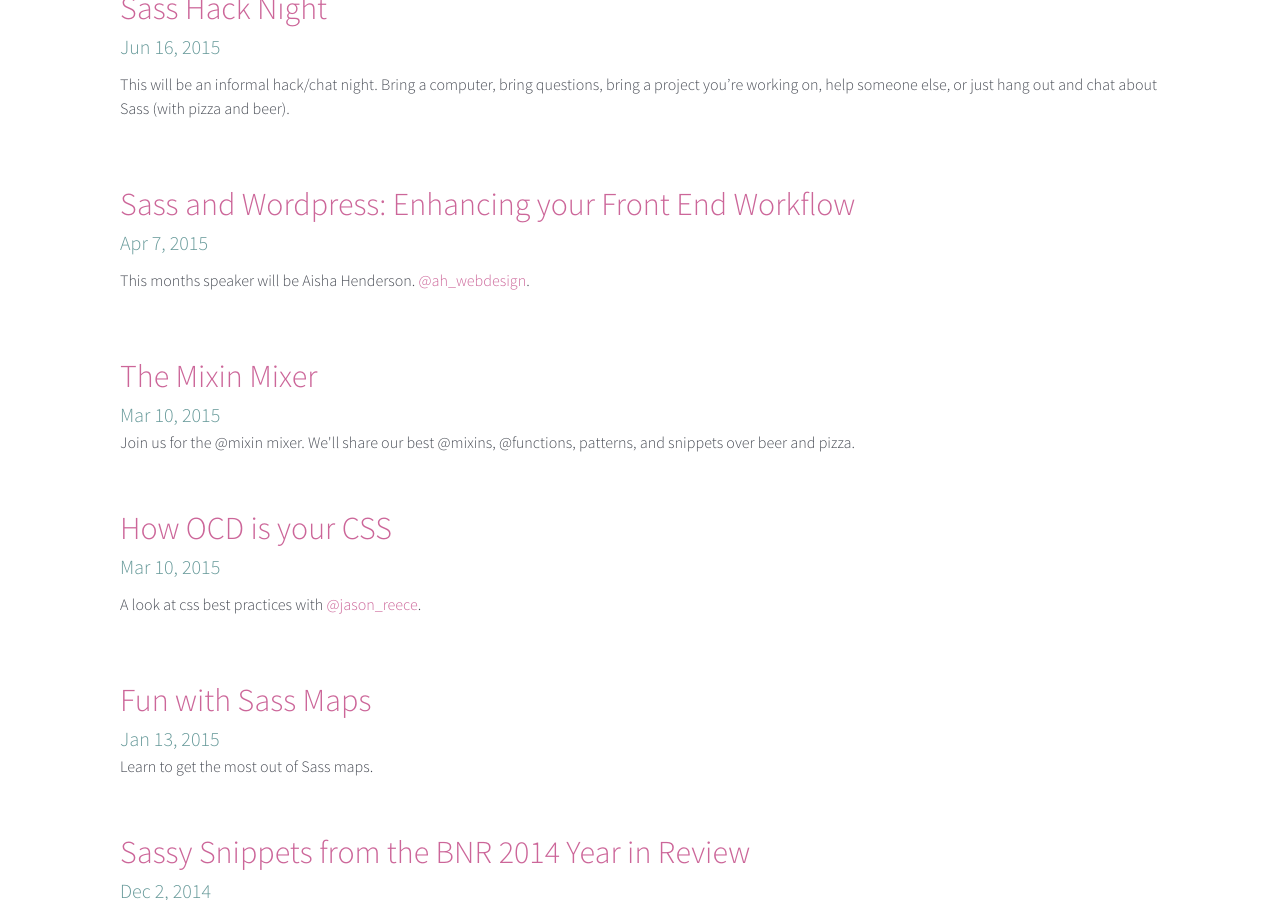
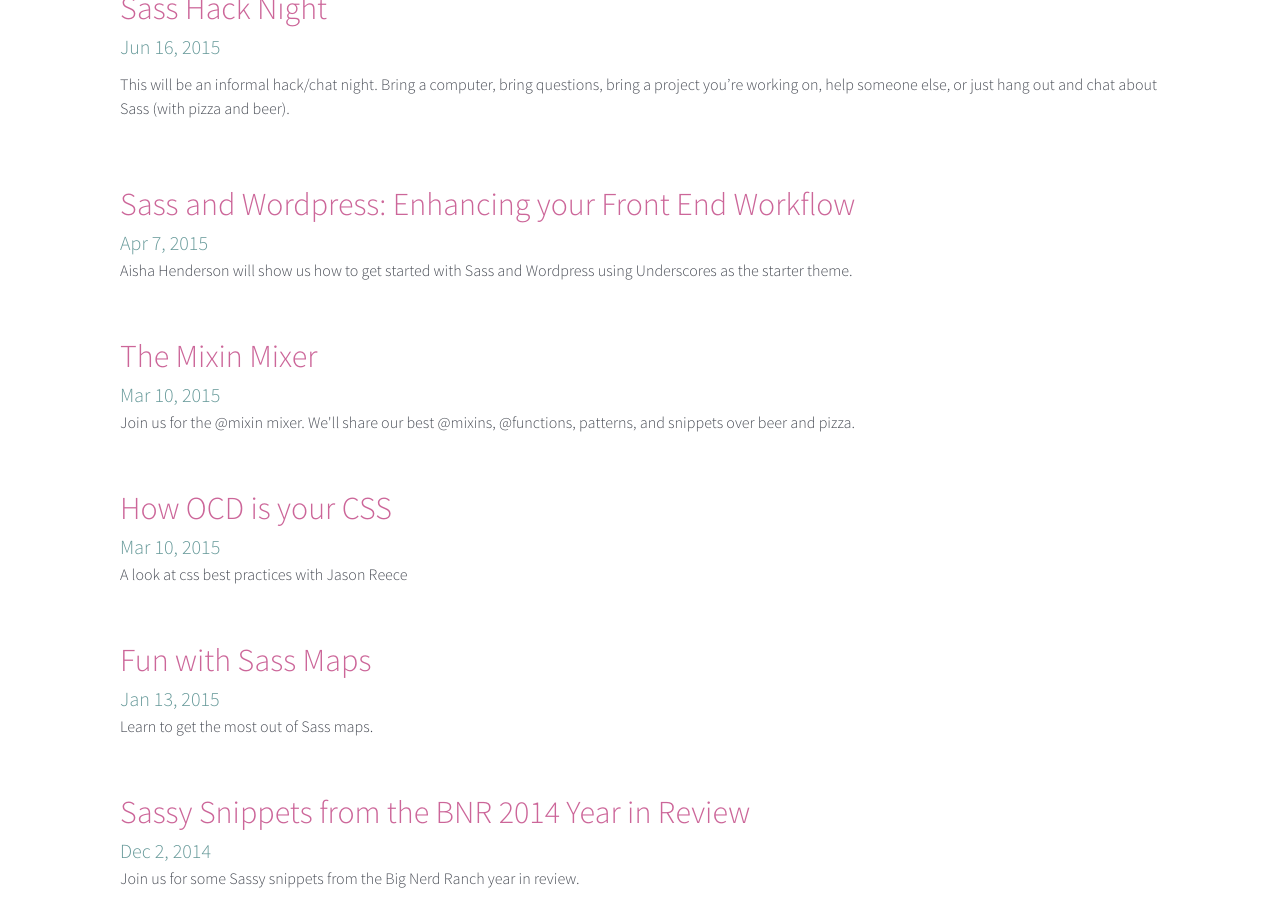
Before and after one commit to jasonreece/atl-sass, a Jekyll site: the page built from index.html, in a window 1280 px wide and 900 px high, scrolled down 1412 px. Built offline with Jekyll 4.4.1, drawn with Linux system fonts in a browser that asks for light colours.

Commit message:
removes links from excerpts

```diff
--- a/_posts/2015-04-07-sass-and-wordpress-enhancing-your-front-end-workflow.md
+++ b/_posts/2015-04-07-sass-and-wordpress-enhancing-your-front-end-workflow.md
@@ -2,6 +2,7 @@
 layout: post
 title:  "Sass and Wordpress: Enhancing your Front End Workflow"
 date:   2015-04-07
+excerpt: "Aisha Henderson will show us how to get started with Sass and Wordpress using Underscores as the starter theme."
 ---
 
 This months speaker will be Aisha Henderson.  [@ah_webdesign](https://twitter.com/ah_webdesign).
```
Also changed, not shown: _posts/2015-02-10-how-ocd-is-your-css.md (+1 -0 lines).
